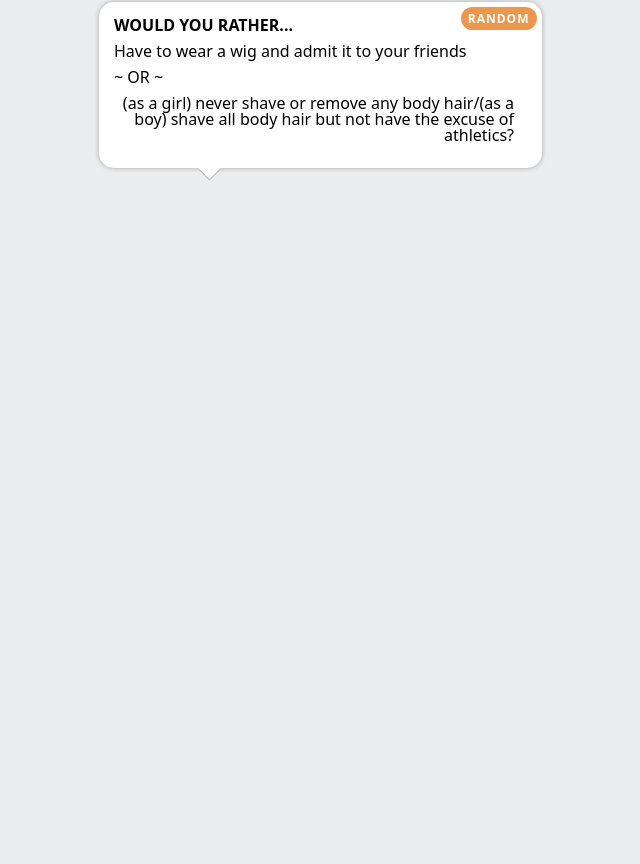
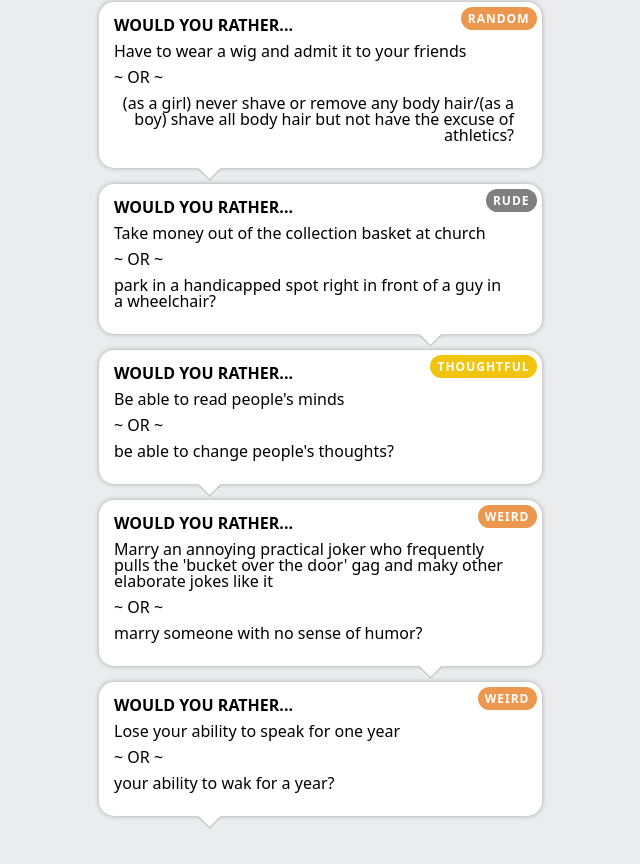
Before and after one commit to benroasting/would-you-rather, a React (Create React App) app: page / in a window 1280 px wide. Shown: the part 1867-2731 px from the top of the page, without its empty margins (226-866 px from the left). Before the commit the page ends 2091 px from the top, so only its background shows below. Built offline with nearby package versions, Linux system fonts and the light colour scheme.

Commit message:
more questions

```diff
--- a/src/Components/QuestionsFeed.js
+++ b/src/Components/QuestionsFeed.js
@@ -1,7 +1,6 @@
 import Question from "./Questions";
 
 const QuestionsFeed = ({ filteredQuestions }) => {
-  console.log("filtered", filteredQuestions);
 
   return (
     filteredQuestions.length > 0 && (
--- a/src/data.js
+++ b/src/data.js
@@ -114,6 +114,44 @@ const data = [
       color: "#EB984E",
     },
   },
+  {
+    header: "WOULD YOU RATHER...",
+    question1: "Take money out of the collection basket at church ",
+    question2:
+      "park in a handicapped spot right in front of a guy in a wheelchair?",
+    category: {
+      tag: "rude",
+      color: "gray",
+    },
+  },
+  {
+    header: "WOULD YOU RATHER...",
+    question1: "Be able to read people's minds ",
+    question2: "be able to change people's thoughts?",
+    category: {
+      tag: "thoughtful",
+      color: "#F1C40F",
+    },
+  },
+  {
+    header: "WOULD YOU RATHER...",
+    question1:
+      "Marry an annoying practical joker who frequently pulls the 'bucket over the door' gag and maky other elaborate jokes like it ",
+    question2: "marry someone with no sense of humor?",
+    category: {
+      tag: "weird",
+      color: "#EB984E",
+    },
+  },
+  {
+    header: "WOULD YOU RATHER...",
+    question1: "Lose your ability to speak for one year ",
+    question2: "your ability to wak for a year?",
+    category: {
+      tag: "weird",
+      color: "#EB984E",
+    },
+  },
 ];
 
 export default data;
```
